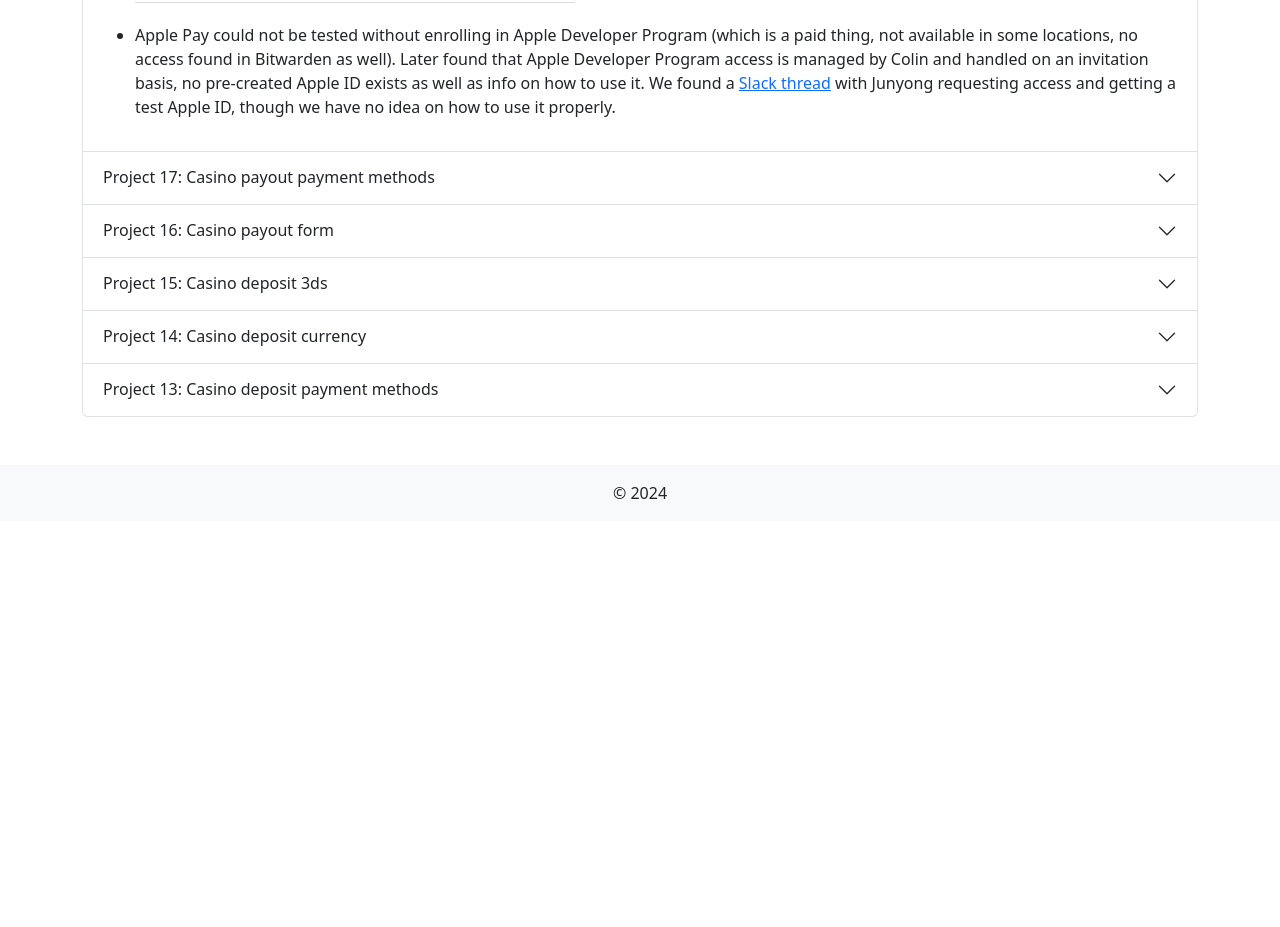
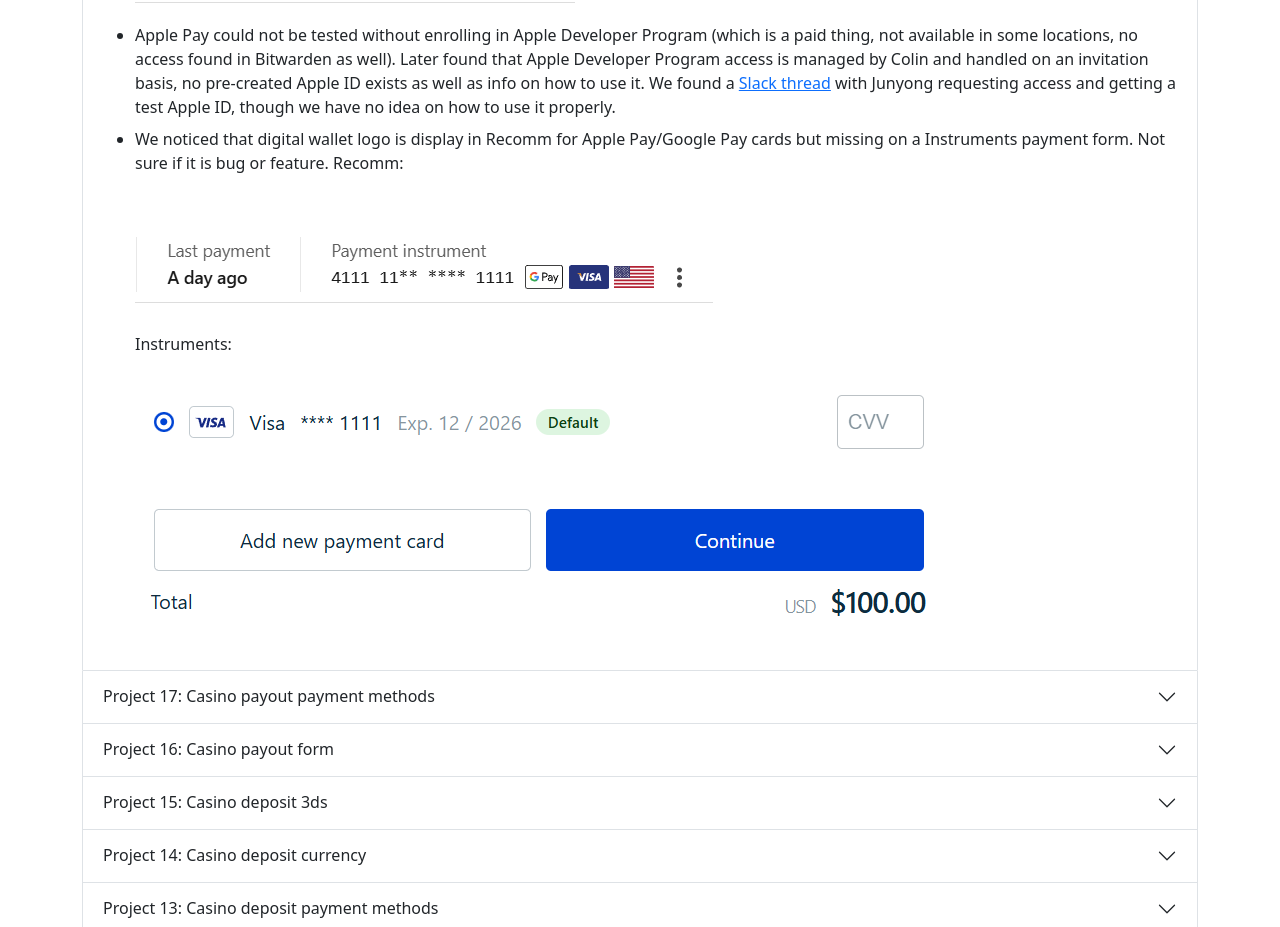
Before and after one commit to ashkarpetin/phronesis-training, a Vue app: page /debriefs in a window 1280 px wide. Shown: the part 1440-2367 px from the top of the page. Before the commit the page ends 1961 px from the top, so only its background shows below. Built offline with nearby package versions, Linux system fonts and the light colour scheme.

Commit message:
Add one more item to debrief

```diff
--- a/src/views/DebriefsView.vue
+++ b/src/views/DebriefsView.vue
@@ -103,6 +103,22 @@
                 >
                 with Junyong requesting access and getting a test Apple ID,
                 though we have no idea on how to use it properly.
+              </li>
+
+              <li class="mb-2">
+                We noticed that digital wallet logo is display in Recomm for
+                Apple Pay/Google Pay cards but missing on a Instruments payment
+                form. Not sure if it is bug or feature.
+
+                Recomm:
+                <div class="mt-4">
+                  <img src="../assets/debriefs/18/scr4.png" />
+                </div>
+
+                Instruments:
+                <div class="mt-4">
+                  <img src="../assets/debriefs/18/scr5.png" />
+                </div>
               </li>
             </ul>
           </div>
```
Also changed, not shown: src/assets/debriefs/18/scr4.png (added), src/assets/debriefs/18/scr5.png (added).
